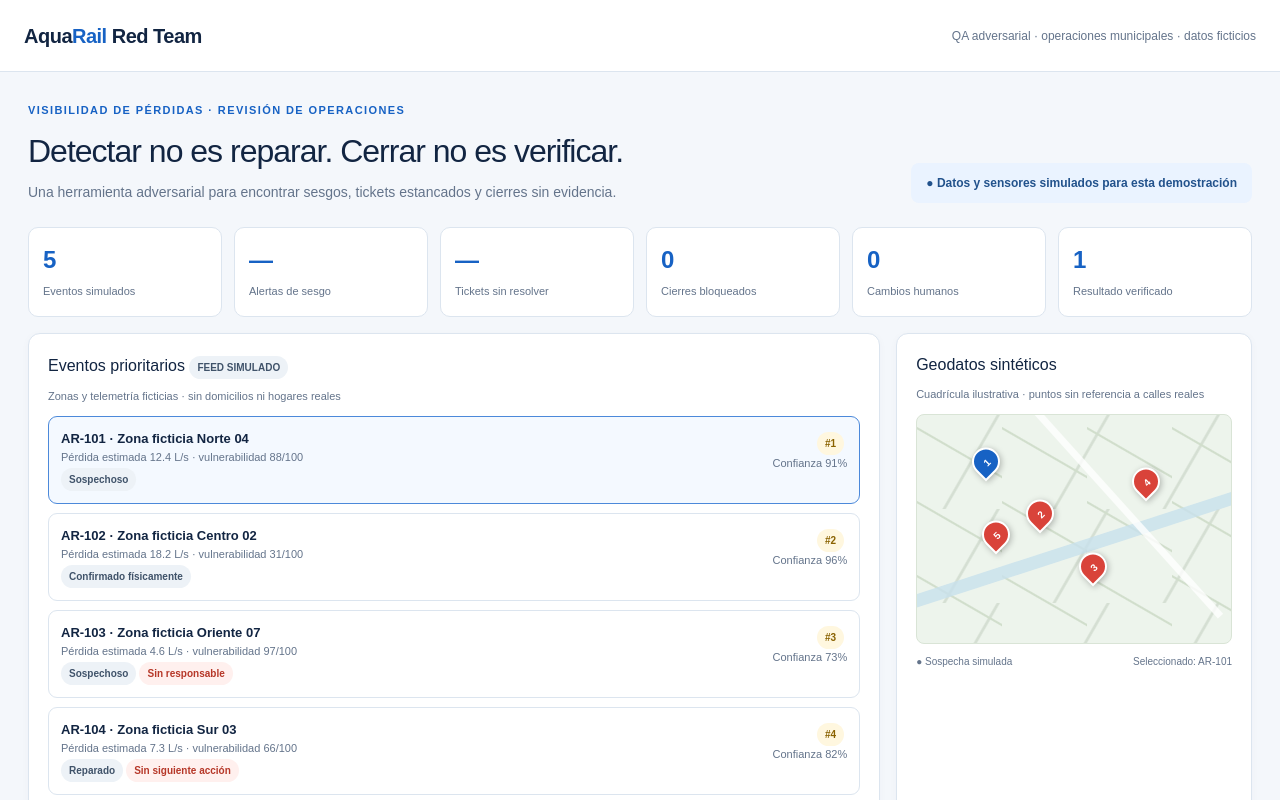
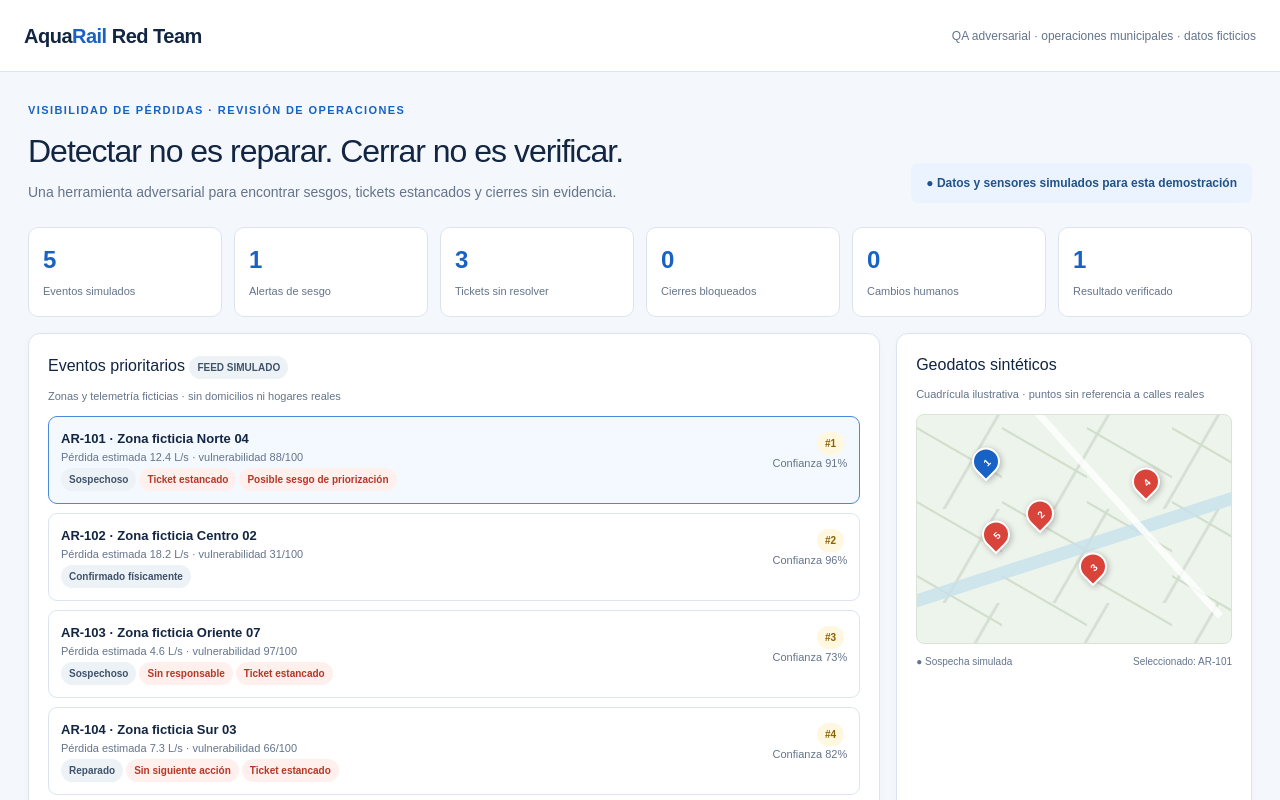
Before and after one commit to diegoglbuilds/w11-aquarail-redteam, a Next.js app: page / in a window 1280 px wide. Shown: the top 800 px of the page. Built offline with nearby package versions, Linux system fonts and the light colour scheme.

Commit message:
feat: add adversarial bias and unresolved-ticket checks

```diff
--- a/app/page.tsx
+++ b/app/page.tsx
@@ -3,6 +3,7 @@ import { useState } from "react";
 import { simulatedEvents } from "@/lib/events";
 import type { LeakEvent } from "@/lib/schema";
 import { baselineScore, equityAwareScore, rankEvents } from "@/lib/scoring";
+import { findBiasFlags, unresolvedFlags } from "@/lib/adversarial";
 
 export default function Home() {
   const [events] = useState<LeakEvent[]>(simulatedEvents);
@@ -10,18 +11,20 @@ export default function Home() {
   const selected = events.find((event) => event.id === selectedId)!;
   const baselineRanking = rankEvents(events, baselineScore);
   const equityRanking = rankEvents(events, equityAwareScore);
+  const biasFlags = findBiasFlags(events);
+  const unresolvedCount = events.filter(e=>unresolvedFlags(e).length>0).length;
   return <main className="shell">
     <header className="topbar"><div className="brand">Aqua<span>Rail</span> Red Team</div><div className="top-note">QA adversarial · operaciones municipales · datos ficticios</div></header>
     <div className="layout">
       <section className="hero"><div><div className="eyebrow">Visibilidad de pérdidas · revisión de operaciones</div><h1>Detectar no es reparar. Cerrar no es verificar.</h1><p className="sub">Una herramienta adversarial para encontrar sesgos, tickets estancados y cierres sin evidencia.</p></div><div className="disclosure">● Datos y sensores simulados para esta demostración</div></section>
       <section className="summary">
-        <Metric label="Eventos simulados" value={events.length}/><Metric label="Alertas de sesgo" value="—"/><Metric label="Tickets sin resolver" value="—"/><Metric label="Cierres bloqueados" value="0"/><Metric label="Cambios humanos" value="0"/><Metric label="Resultado verificado" value={events.filter(e=>e.status==="outcome_verified").length}/>
+        <Metric label="Eventos simulados" value={events.length}/><Metric label="Alertas de sesgo" value={biasFlags.length}/><Metric label="Tickets sin resolver" value={unresolvedCount}/><Metric label="Cierres bloqueados" value="0"/><Metric label="Cambios humanos" value="0"/><Metric label="Resultado verificado" value={events.filter(e=>e.status==="outcome_verified").length}/>
       </section>
       <div className="grid">
-        <section className="card events"><h2>Eventos prioritarios <span className="pill">FEED SIMULADO</span></h2><p className="section-caption">Zonas y telemetría ficticias · sin domicilios ni hogares reales</p><div className="events-list">{events.map((event, i)=><button className={`event-row ${event.id===selectedId?"active":""}`} key={event.id} onClick={()=>setSelectedId(event.id)}><div><div className="event-title">{event.id} · {event.syntheticLocation}</div><div className="muted">Pérdida estimada {event.estimatedLossLps} L/s · vulnerabilidad {event.communityVulnerabilityScore}/100</div><span className="pill">{statusLabel(event.status)}</span>{!event.owner&&<span className="pill red">Sin responsable</span>}{!event.nextAction&&<span className="pill red">Sin siguiente acción</span>}</div><div className="row-right"><span className="pill amber">#{i+1}</span><div className="muted">Confianza {Math.round(event.sensorConfidence*100)}%</div></div></button>)}</div></section>
+        <section className="card events"><h2>Eventos prioritarios <span className="pill">FEED SIMULADO</span></h2><p className="section-caption">Zonas y telemetría ficticias · sin domicilios ni hogares reales</p><div className="events-list">{events.map((event, i)=><button className={`event-row ${event.id===selectedId?"active":""}`} key={event.id} onClick={()=>setSelectedId(event.id)}><div><div className="event-title">{event.id} · {event.syntheticLocation}</div><div className="muted">Pérdida estimada {event.estimatedLossLps} L/s · vulnerabilidad {event.communityVulnerabilityScore}/100</div><span className="pill">{statusLabel(event.status)}</span>{unresolvedFlags(event).map(f=><span key={f} className="pill red">{f}</span>)}{biasFlags.some(f=>f.eventId===event.id)&&<span className="pill red">Posible sesgo de priorización</span>}</div><div className="row-right"><span className="pill amber">#{i+1}</span><div className="muted">Confianza {Math.round(event.sensorConfidence*100)}%</div></div></button>)}</div></section>
         <section className="card mapcard"><h2>Geodatos sintéticos</h2><p className="section-caption">Cuadrícula ilustrativa · puntos sin referencia a calles reales</p><div className="map">{events.map((e,i)=><span key={e.id} title={e.id} className="marker" style={{left:`${22+(i*17)%65}%`,top:`${24+(i*23)%60}%`,background:e.id===selectedId?"#1762c4":undefined}}>{i+1}</span>)}</div><div className="legend"><span>● Sospecha simulada</span><span>Seleccionado: {selected.id}</span></div></section>
         <section className="card priority"><h2>Comparación de prioridad <span className="pill">PUNTUACIÓN SIMULADA</span></h2><p className="section-caption">Modelo de priorización transparente, sin predicción entrenada.</p><table className="table"><thead><tr><th>Evento</th><th>Solo pérdida</th><th>Con vulnerabilidad</th></tr></thead><tbody>{events.map(e=><tr key={e.id}><td><b>{e.id}</b><br/><span className="muted">{e.communityVulnerabilityScore}/100 vulnerabilidad</span></td><td><span className="rank">#{baselineRanking.findIndex(r=>r.event.id===e.id)+1}</span> · {baselineScore(e).toFixed(1)}</td><td><span className="rank">#{equityRanking.findIndex(r=>r.event.id===e.id)+1}</span> · {equityAwareScore(e).toFixed(1)}</td></tr>)}</tbody></table><div className="audit" style={{marginTop:12}}><b>Fórmulas</b><br/>Base = pérdida estimada (L/s) × 8 + factibilidad × 0.1.<br/>Equidad = base + interrupción × 0.15 + vulnerabilidad comunitaria × 0.25.<br/><b>Revisión humana obligatoria:</b> puntajes orientan; no autorizan excavación ni despacho.</div></section>
-        <section className="card detail"><h2>Ficha de auditoría · {selected.id}</h2><div className="audit"><b>Ubicación:</b> {selected.syntheticLocation}<br/><b>Estado:</b> <span className="status">{statusLabel(selected.status)}</span><br/><b>Responsable:</b> {selected.owner??"Sin responsable"}<br/><b>Siguiente acción:</b> {selected.nextAction??"Sin siguiente acción"}<br/><b>Última actualización:</b> {new Date(selected.createdAt).toLocaleString("es-MX",{timeZone:"UTC"})} UTC<br/><b>Evidencia:</b> pendiente de captura<br/><b>Sensor:</b> simulado · confianza {Math.round(selected.sensorConfidence*100)}%</div></section>
+        <section className="card detail"><h2>Ficha de auditoría · {selected.id}</h2><div className="audit"><b>Ubicación:</b> {selected.syntheticLocation}<br/><b>Estado:</b> <span className="status">{statusLabel(selected.status)}</span><br/><b>Responsable:</b> {selected.owner??"Sin responsable"}<br/><b>Siguiente acción:</b> {selected.nextAction??"Sin siguiente acción"}<br/><b>Última actualización:</b> {new Date(selected.createdAt).toLocaleString("es-MX",{timeZone:"UTC"})} UTC<br/><b>Evidencia:</b> pendiente de captura<br/><b>Sensor:</b> simulado · confianza {Math.round(selected.sensorConfidence*100)}%</div><div className="flags" style={{marginTop:12}}>{unresolvedFlags(selected).map(f=><div className="flag" key={f}>{f}</div>)}{biasFlags.filter(f=>f.eventId===selected.id).map(f=><div className="flag" key={f.label}>{f.label}: {f.explanation}</div>)}{!unresolvedFlags(selected).length&&!biasFlags.some(f=>f.eventId===selected.id)&&<span className="muted">Sin banderas adversariales actuales.</span>}</div></section>
         <div className="clause"><b>Cláusula de equidad y autoridad humana</b><br/>La prioridad final requiere revisión humana. No se permite priorizar por capacidad de pago. Sin perfilado punitivo de hogares, racionamiento automatizado ni despacho mayor automático. Una reparación no significa que la reducción de pérdida esté verificada.</div>
       </div>
     </div>
--- /dev/null
+++ b/lib/adversarial.ts
@@ -0,0 +1,27 @@
+import type { LeakEvent } from "./schema";
+import { baselineScore, equityAwareScore } from "./scoring";
+
+export const STALE_AFTER_HOURS = 24;
+export type UnresolvedFlag = "Sin responsable" | "Sin siguiente acción" | "Ticket estancado";
+export function unresolvedFlags(event: LeakEvent, now = new Date()): UnresolvedFlag[] {
+  const flags: UnresolvedFlag[] = [];
+  if (!event.owner) flags.push("Sin responsable");
+  if (!event.nextAction) flags.push("Sin siguiente acción");
+  if (now.getTime() - Date.parse(event.createdAt) > STALE_AFTER_HOURS * 60 * 60 * 1000 && event.status !== "outcome_verified" && event.status !== "verified_not_leak") flags.push("Ticket estancado");
+  return flags;
+}
+
+export type BiasFlag = { eventId: string; label: "Posible sesgo de priorización"; explanation: string; delayedBy: number };
+export function findBiasFlags(events: LeakEvent[]): BiasFlag[] {
+  const equityOrder = [...events].sort((a,b)=>equityAwareScore(b)-equityAwareScore(a)||a.id.localeCompare(b.id));
+  return events.flatMap((vulnerable) => {
+    if (vulnerable.communityVulnerabilityScore < 75) return [];
+    const vulnerableRank = equityOrder.findIndex(e=>e.id===vulnerable.id);
+    const delayed = equityOrder.slice(vulnerableRank+1).filter((lower) =>
+      lower.communityVulnerabilityScore < vulnerable.communityVulnerabilityScore &&
+      baselineScore(lower) - baselineScore(vulnerable) < 20
+    );
+    if (delayed.length < 2) return [];
+    return [{eventId:vulnerable.id,label:"Posible sesgo de priorización" as const,delayedBy:delayed.length,explanation:`${vulnerable.id} tiene vulnerabilidad ${vulnerable.communityVulnerabilityScore}/100 y queda detrás de ${delayed.length} eventos menos vulnerables. La diferencia de pérdida/factibilidad frente a esos casos no supera el umbral explicativo de 20 puntos base; requiere revisión humana.`}];
+  });
+}
```
